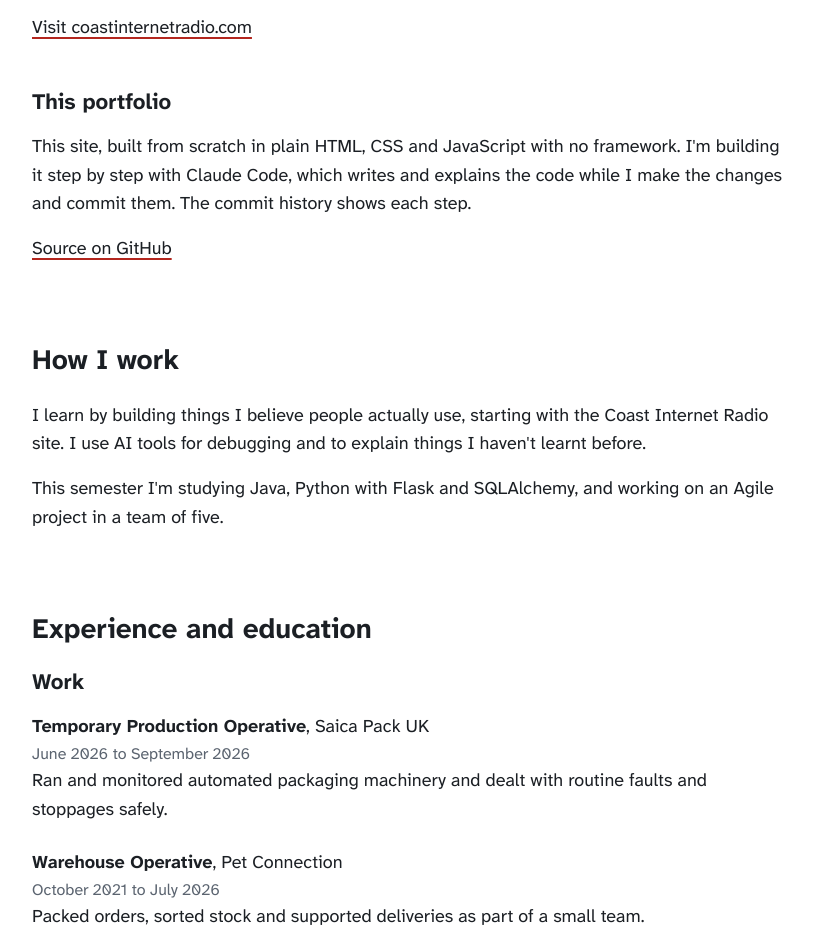
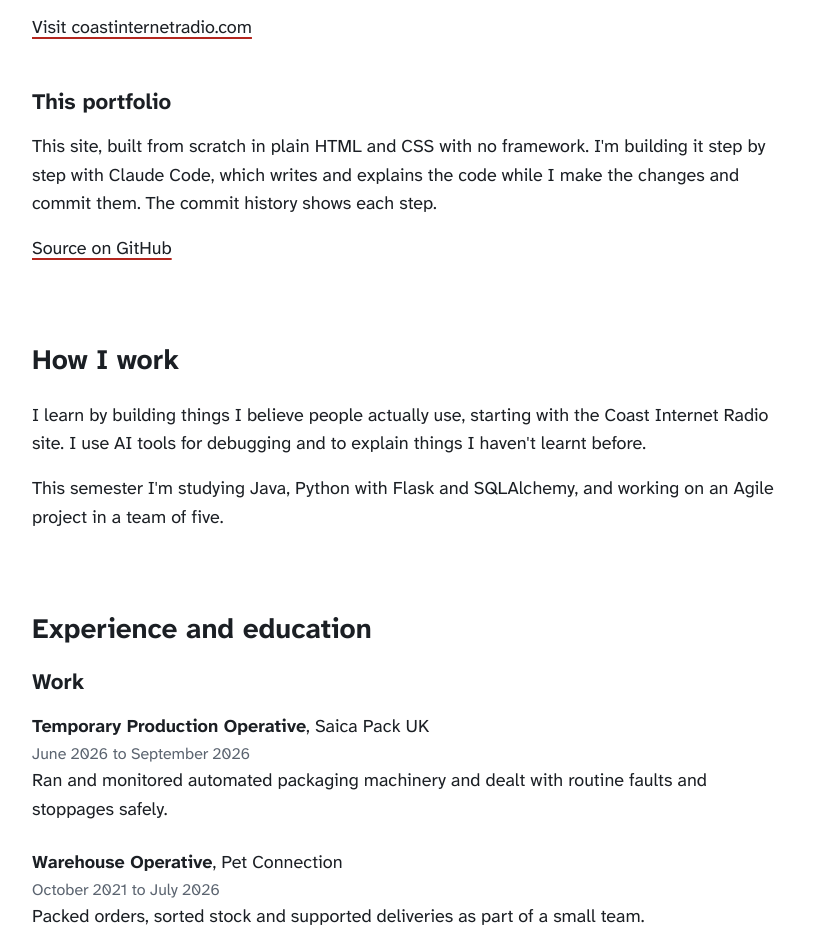
Before and after one commit to JamieP-205/portfolio, a plain HTML site: page index.html in a window 1280 px wide. Shown: the part 1424-2356 px from the top of the page, without its empty margins (160-973 px from the left). Drawn offline with Linux system fonts and the light colour scheme.

Commit message:
Correct the description of how the site is built
The site has no JavaScript, so the project description and README now say plain HTML and CSS. Also updates the README status. Found in the end-of-phase review.

```diff
--- a/index.html
+++ b/index.html
@@ -47,7 +47,7 @@
 
       <article>
         <h3>This portfolio</h3>
-        <p>This site, built from scratch in plain HTML, CSS and JavaScript with no framework. I'm building it step by step with Claude Code, which writes and explains the code while I make the changes and commit them. The commit history shows each step.</p>
+        <p>This site, built from scratch in plain HTML and CSS with no framework. I'm building it step by step with Claude Code, which writes and explains the code while I make the changes and commit them. The commit history shows each step.</p>
         <p><a href="https://github.com/JamieP-205/portfolio">Source on GitHub</a></p>
       </article>
     </section>
```
Also changed, not shown: README.md.
